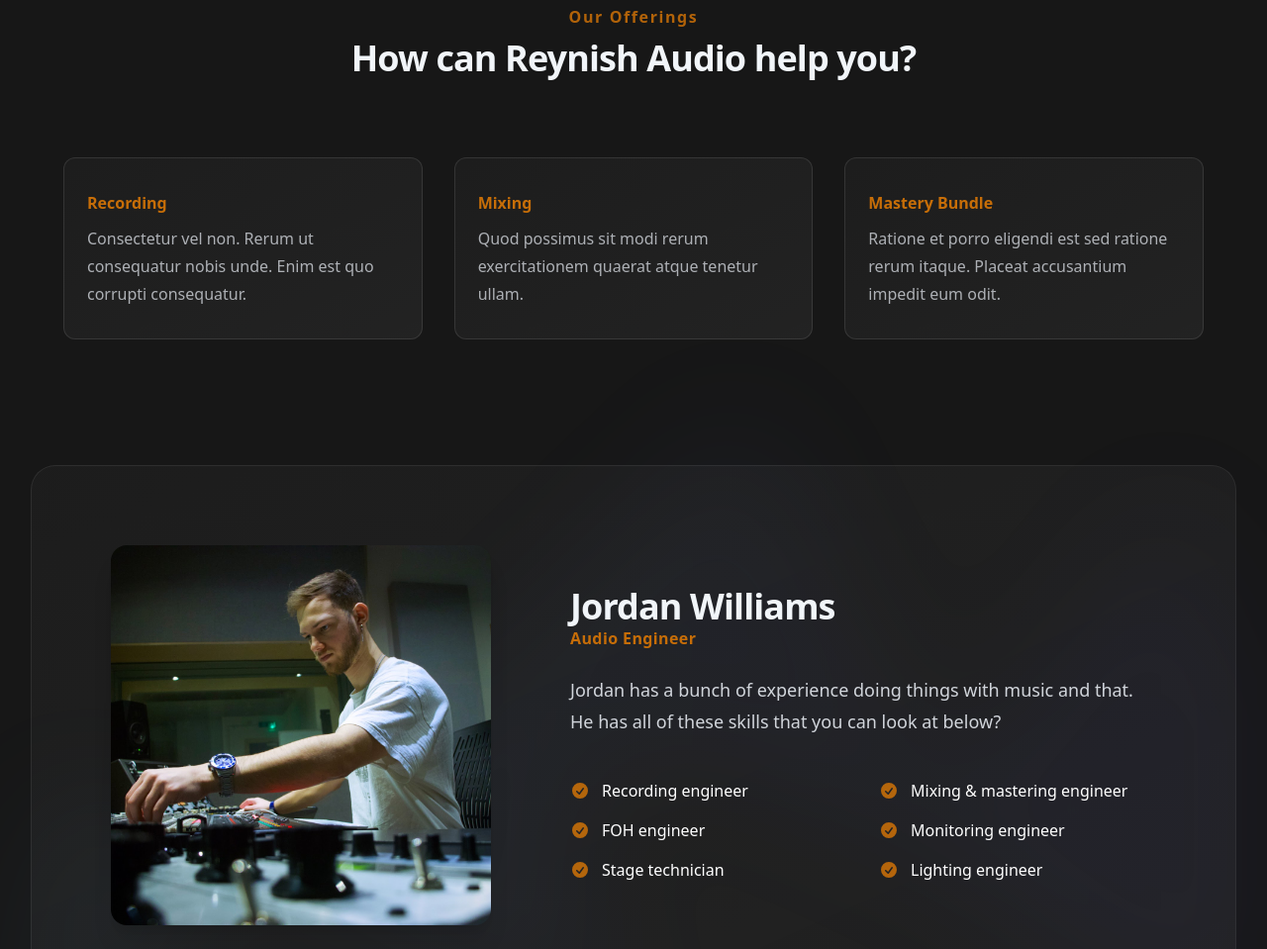
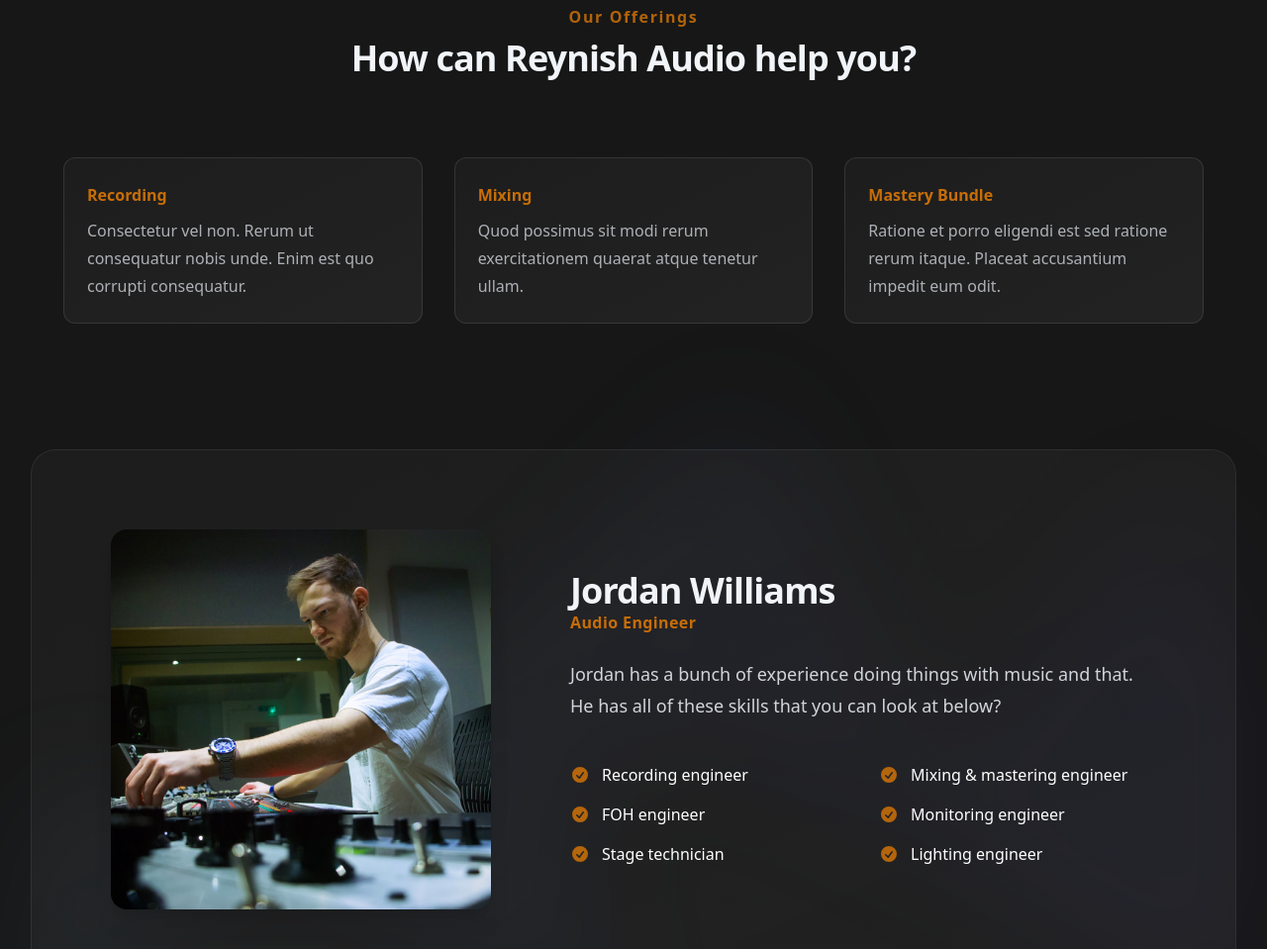
Before and after one commit to NonFoodSam/ReynishGit, a website: page index.html in a window 1280 px wide. Shown: the part 925-1884 px from the top of the page at 99% size. Drawn offline with nearby package versions, Linux system fonts and the light colour scheme.

Commit message:
one for luck

```diff
--- a/index.html
+++ b/index.html
@@ -252,7 +252,7 @@
             class="mx-auto mt-16 grid max-w-2xl grid-cols-1 gap-6 sm:mt-20 mb-20 lg:mx-0 lg:max-w-none lg:grid-cols-3 lg:gap-8"
           >
             <div
-              class="flex gap-x-4 rounded-xl bg-gradient-to-br from-[#ebebeb07] to-slate-50/5 py-8 px-6 ring-1 ring-inset ring-white/10"
+              class="flex gap-x-4 rounded-xl bg-gradient-to-br from-[#ebebeb07] to-slate-50/5 p-6 ring-1 ring-inset ring-white/10"
             >
               <div class="text-base leading-7">
                 <h3 class="font-semibold text-amber-600/90">Recording</h3>
@@ -263,7 +263,7 @@
               </div>
             </div>
             <div
-              class="flex gap-x-4 rounded-xl bg-gradient-to-br from-[#ebebeb07] to-slate-50/5 py-8 px-6 ring-1 ring-inset ring-white/10"
+              class="flex gap-x-4 rounded-xl bg-gradient-to-br from-[#ebebeb07] to-slate-50/5 p-6 ring-1 ring-inset ring-white/10"
             >
               <div class="text-base leading-7">
                 <h3 class="font-semibold text-amber-600/90">Mixing</h3>
@@ -274,7 +274,7 @@
               </div>
             </div>
             <div
-              class="flex gap-x-4 rounded-xl bg-gradient-to-br from-[#ebebeb07] to-slate-50/5 py-8 px-6 ring-1 ring-inset ring-white/10"
+              class="flex gap-x-4 rounded-xl bg-gradient-to-br from-[#ebebeb07] to-slate-50/5 p-6 ring-1 ring-inset ring-white/10"
             >
               <div class="text-base leading-7">
                 <h3 class="font-semibold text-amber-600/90">Mastery Bundle</h3>
```
Also changed, not shown: output.css.
